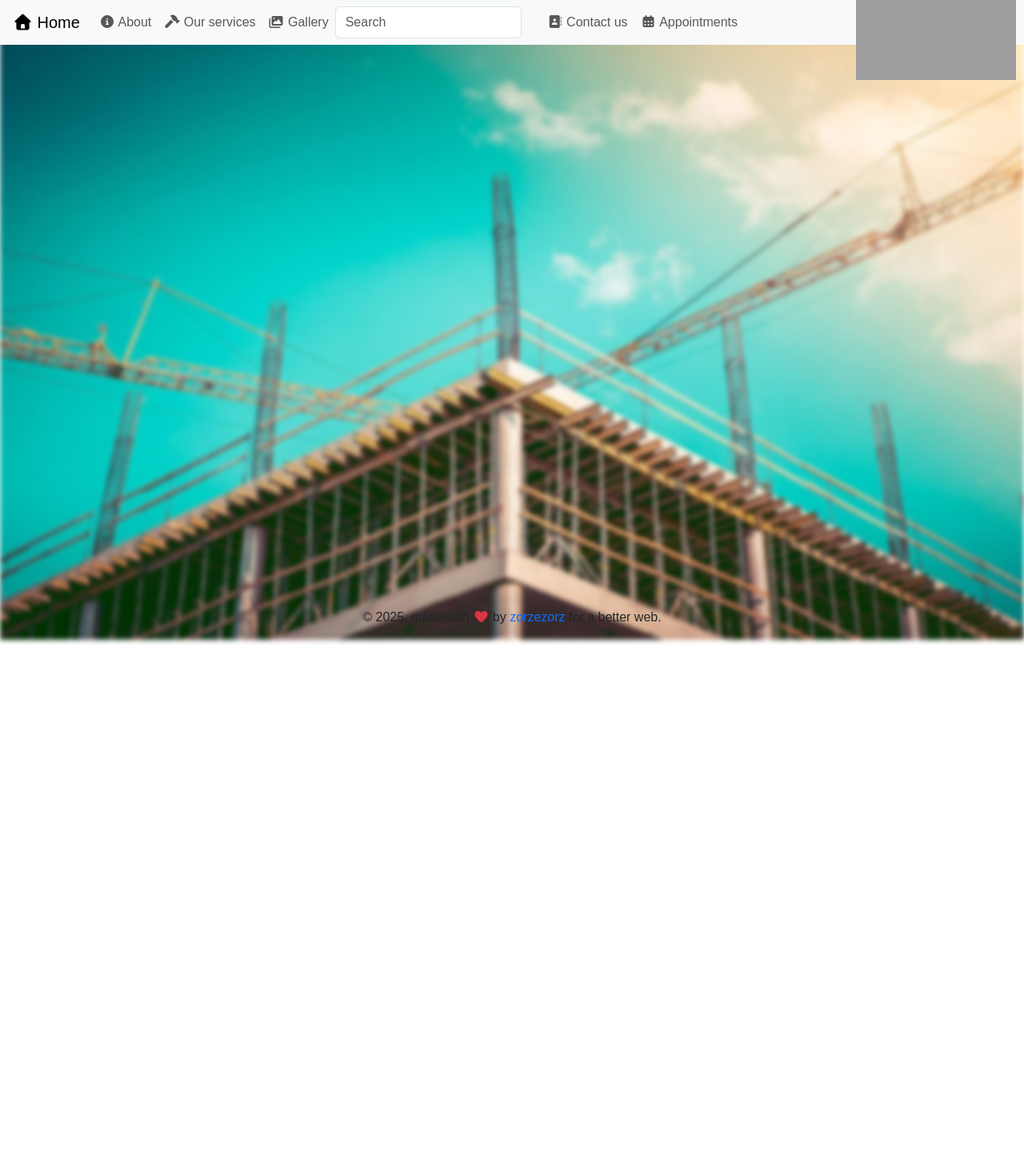
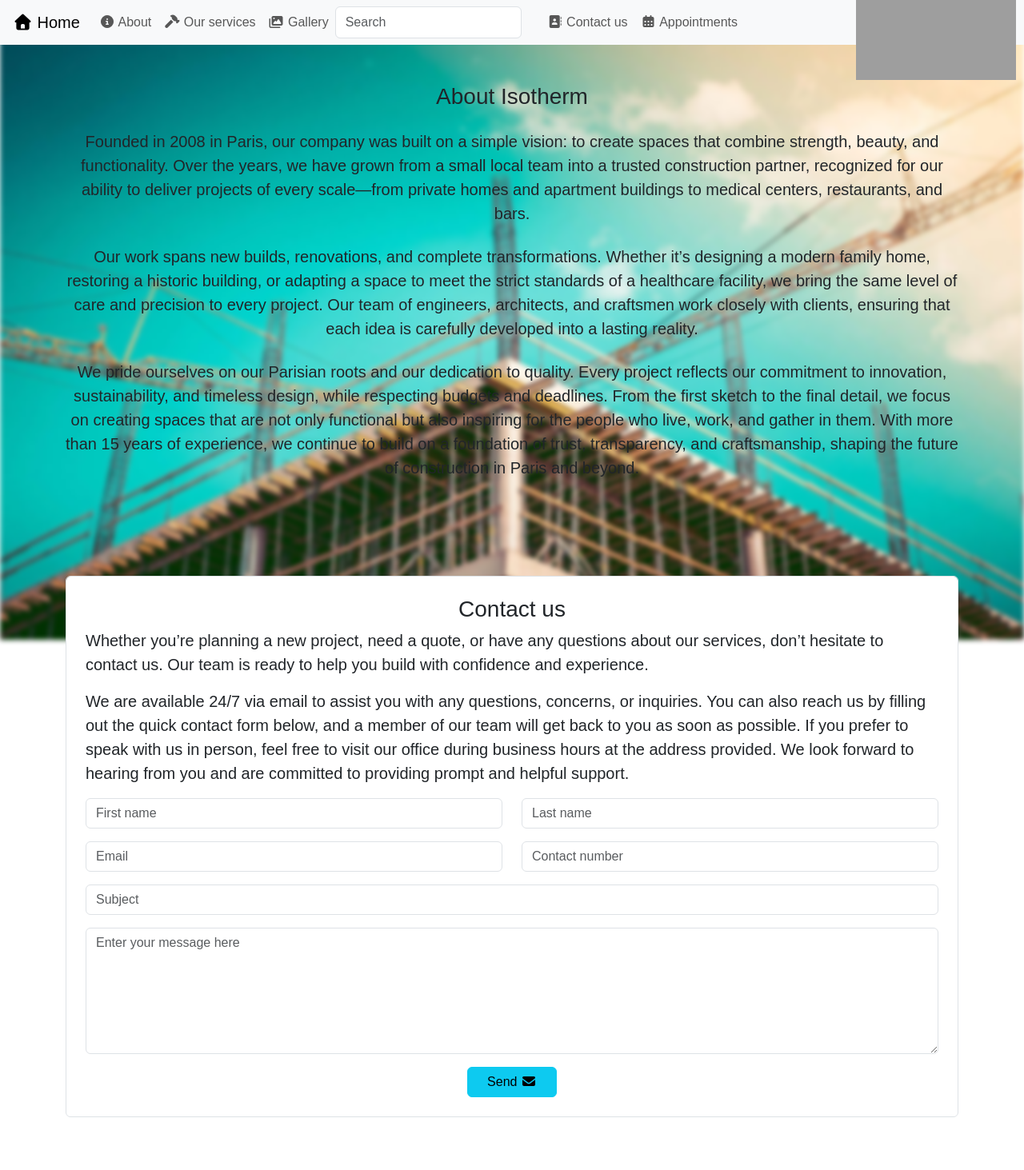
Before and after one commit to djordjevukosavljevic/SMBEnterprise, a React (Create React App) app in the folder frontend/: page / in a window 1280 px wide. Shown: the top 1463 px of the page at 80% size. Before the commit the page ends 800 px from the top, so only its background shows below. Built offline with nearby package versions, Linux system fonts and the light colour scheme; grey boxes are pictures that could not be loaded.

Commit message:
building diff pages

```diff
--- a/frontend/src/App.jsx
+++ b/frontend/src/App.jsx
@@ -3,6 +3,8 @@ import { BrowserRouter as Router, Routes, Route } from "react-router-dom";
 import Header from "./components/Header";
 import Footer from "./components/Footer"
 import Home from "./pages/Home"
+import Contact from "./pages/Contact";
+import About from "./pages/About";
 
 function App() {
     return (
@@ -12,6 +14,8 @@ function App() {
                 <Header />
                 <main className="flex-fill">
                     <Home />
+                    <About />
+                    <Contact />
                 </main>
                 <Footer />
             </div>
--- a/frontend/src/pages/About.jsx
+++ b/frontend/src/pages/About.jsx
@@ -1,7 +1,36 @@
-
 import React from "react";
 
-export default function About()
-{
+export default function About() {
+    return (
+        <section id="about" className="container py-5">
+            <h3 className="text-center mb-4">About Isotherm</h3>
 
+            <div className="text-center mb-4" style={{ fontSize: "20px" }}>
+                Founded in 2008 in Paris, our company was built on a simple vision: to create spaces
+                that combine strength, beauty, and functionality. Over the years, we have grown from
+                a small local team into a trusted construction partner, recognized for our ability to
+                deliver projects of every scale—from private homes and apartment buildings to medical
+                centers, restaurants, and bars.
+            </div>
+
+            <div className="text-center mb-4" style={{ fontSize: "20px" }}>
+                Our work spans new builds, renovations, and complete transformations. Whether it’s
+                designing a modern family home, restoring a historic building, or adapting a space to
+                meet the strict standards of a healthcare facility, we bring the same level of care and
+                precision to every project. Our team of engineers, architects, and craftsmen work
+                closely with clients, ensuring that each idea is carefully developed into a lasting reality.
+            </div>
+
+            <div className="text-center mb-4" style={{ fontSize: "20px" }}>
+                We pride ourselves on our Parisian roots and our dedication to quality. Every project
+                reflects our commitment to innovation, sustainability, and timeless design, while
+                respecting budgets and deadlines. From the first sketch to the final detail, we focus on
+                creating spaces that are not only functional but also inspiring for the people who live,
+                work, and gather in them.
+
+                With more than 15 years of experience, we continue to build on a foundation of trust,
+                transparency, and craftsmanship, shaping the future of construction in Paris and beyond.
+            </div>
+        </section>
+    );
 }
--- a/frontend/src/pages/Contact.jsx
+++ b/frontend/src/pages/Contact.jsx
@@ -1,6 +1,127 @@
-import React from "react";
+import React, { useState } from "react";
 
-export default function Contact()
-{
+export default function Contact() {
+  const [formData, setFormData] = useState({
+    name: "",
+    lastname: "",
+    email: "",
+    contactNumber: "",
+    subject: "",
+    message: "",
+  });
 
+  const handleChange = (e) => {
+    setFormData({ ...formData, [e.target.name]: e.target.value });
+  };
+
+  const handleSubmit = (e) => {
+    e.preventDefault();
+    // TODO: add email submission logic here (e.g., via API)
+    console.log(formData);
+    alert("Message sent!");
+  };
+
+  return (
+    <div className="container py-5">
+      <div className="form-control p-4" style={{ fontSize: "20px" }}>
+        <h1 className="h3 text-center">Contact us</h1>
+
+        <p>
+          Whether you’re planning a new project, need a quote, or have any questions about
+          our services, don’t hesitate to contact us. Our team is ready to help you build
+          with confidence and experience.
+        </p>
+        <p>
+          We are available 24/7 via email to assist you with any questions, concerns, or
+          inquiries. You can also reach us by filling out the quick contact form below,
+          and a member of our team will get back to you as soon as possible. If you prefer
+          to speak with us in person, feel free to visit our office during business hours
+          at the address provided. We look forward to hearing from you and are committed
+          to providing prompt and helpful support.
+        </p>
+
+        <form id="contactForm" onSubmit={handleSubmit}>
+          <div className="row mb-3">
+            <div className="col">
+              <input
+                type="text"
+                name="name"
+                className="form-control"
+                placeholder="First name"
+                value={formData.name}
+                onChange={handleChange}
+                required
+              />
+            </div>
+            <div className="col">
+              <input
+                type="text"
+                name="lastname"
+                className="form-control"
+                placeholder="Last name"
+                value={formData.lastname}
+                onChange={handleChange}
+                required
+              />
+            </div>
+          </div>
+
+          <div className="row mb-3">
+            <div className="col">
+              <input
+                type="email"
+                name="email"
+                className="form-control"
+                placeholder="Email"
+                value={formData.email}
+                onChange={handleChange}
+                required
+              />
+            </div>
+            <div className="col">
+              <input
+                type="number"
+                name="contactNumber"
+                className="form-control"
+                placeholder="Contact number"
+                value={formData.contactNumber}
+                onChange={handleChange}
+                required
+              />
+            </div>
+          </div>
+
+          <div className="mb-3">
+            <input
+              type="text"
+              name="subject"
+              className="form-control"
+              placeholder="Subject"
+              value={formData.subject}
+              onChange={handleChange}
+              required
+            />
+          </div>
+
+          <div className="mb-3">
+            <textarea
+              name="message"
+              className="form-control"
+              rows="6"
+              placeholder="Enter your message here"
+              value={formData.message}
+              onChange={handleChange}
+              required
+            ></textarea>
+          </div>
+
+          <div className="text-center">
+            <button type="submit" className="btn btn-info px-4">
+              Send <i className="fa-solid fa-envelope"></i>
+            </button>
+          </div>
+        </form>
+      </div>
+    </div>
+  );
 }
```
